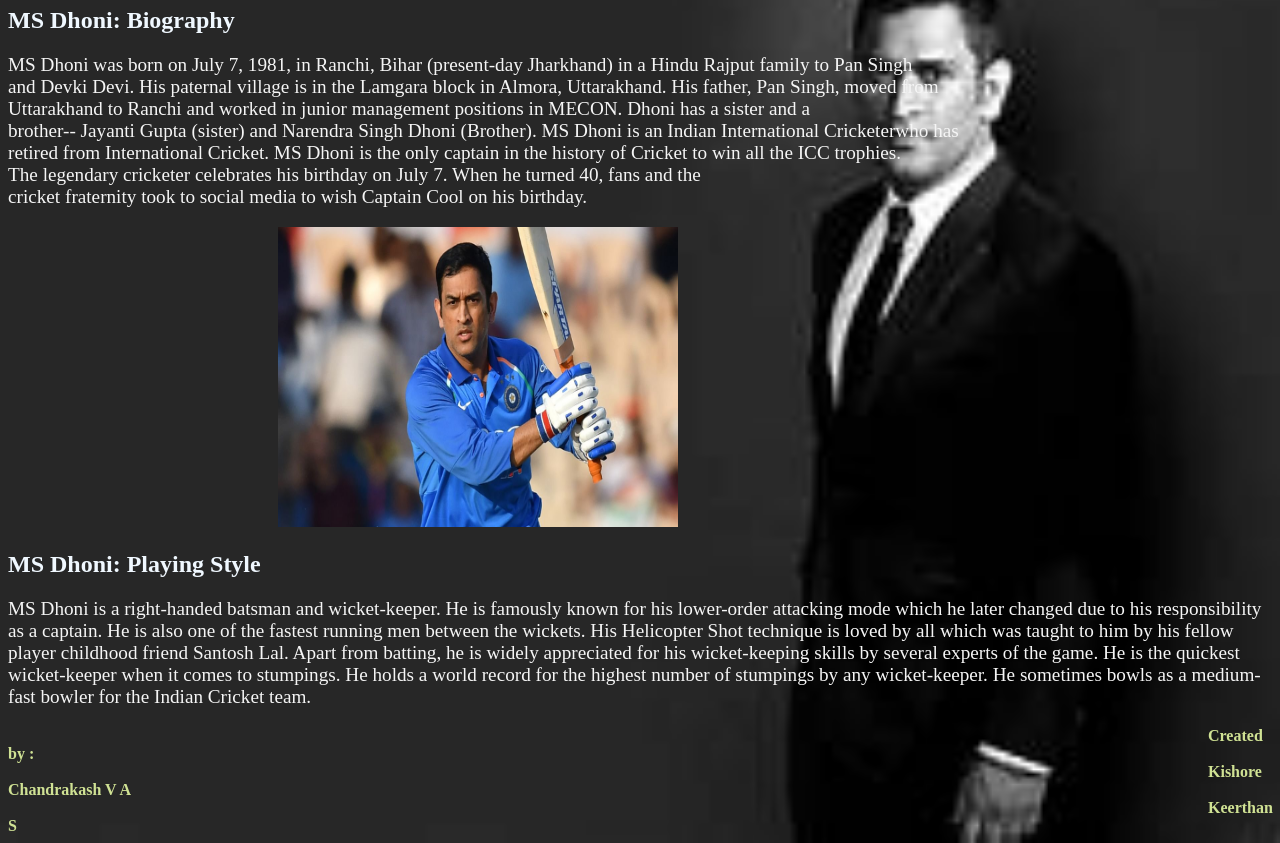
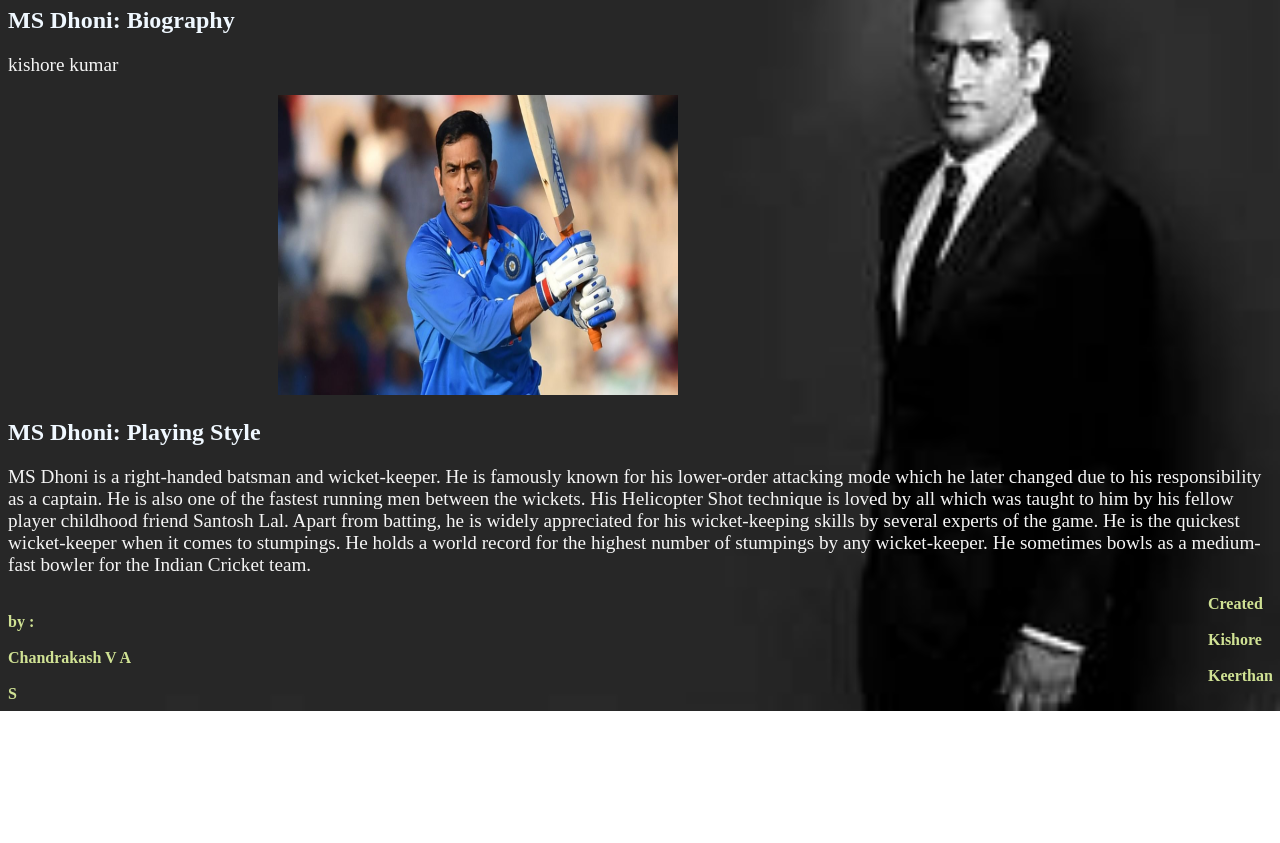
Before and after one commit to Kiruthiga-21/mahi-web, a plain HTML site: page index.html in a window 1280 px wide. Shown: the part 73-916 px from the top of the page. After the commit the page ends 800 px from the top, so only its background shows below. Drawn offline with Linux system fonts and the light colour scheme.

Commit message:
name changing the <p> tag

```diff
--- a/index.html
+++ b/index.html
@@ -31,7 +31,7 @@
     <body>
         <h1 align="center">M S DHONI</h1>
         <h2>MS Dhoni: Biography</h2>
-        <p >MS Dhoni was born on July 7, 1981, in Ranchi, Bihar (present-day Jharkhand) in a Hindu Rajput family to Pan Singh<br> and Devki Devi. His paternal village is in the Lamgara block in Almora, Uttarakhand. His father, Pan Singh, moved from<br> Uttarakhand to Ranchi and worked in junior management positions in MECON. Dhoni has a sister and a <br>brother-- Jayanti Gupta (sister) and Narendra Singh Dhoni (Brother). MS Dhoni is an Indian International Cricketerwho has<br> retired from International Cricket. MS Dhoni is the only captain in the history of Cricket to win all the ICC trophies.<br> The legendary cricketer celebrates his birthday on July 7. When he turned 40, fans and the<br> cricket fraternity took to social media to wish Captain Cool on his birthday. </p>
+        <p >kishore kumar </p>
         <img style="padding-left: 270px;" src="dhoni bat.jpeg" height="300px" width="400px">
         <h2>MS Dhoni: Playing Style</h2>
         <p>MS Dhoni is a right-handed batsman and wicket-keeper. He is famously known for his lower-order attacking mode which he later changed due to his responsibility as a captain. He is also one of the fastest running men between the wickets. His Helicopter Shot technique is loved by all which was taught to him by his fellow player childhood friend Santosh Lal.
```
